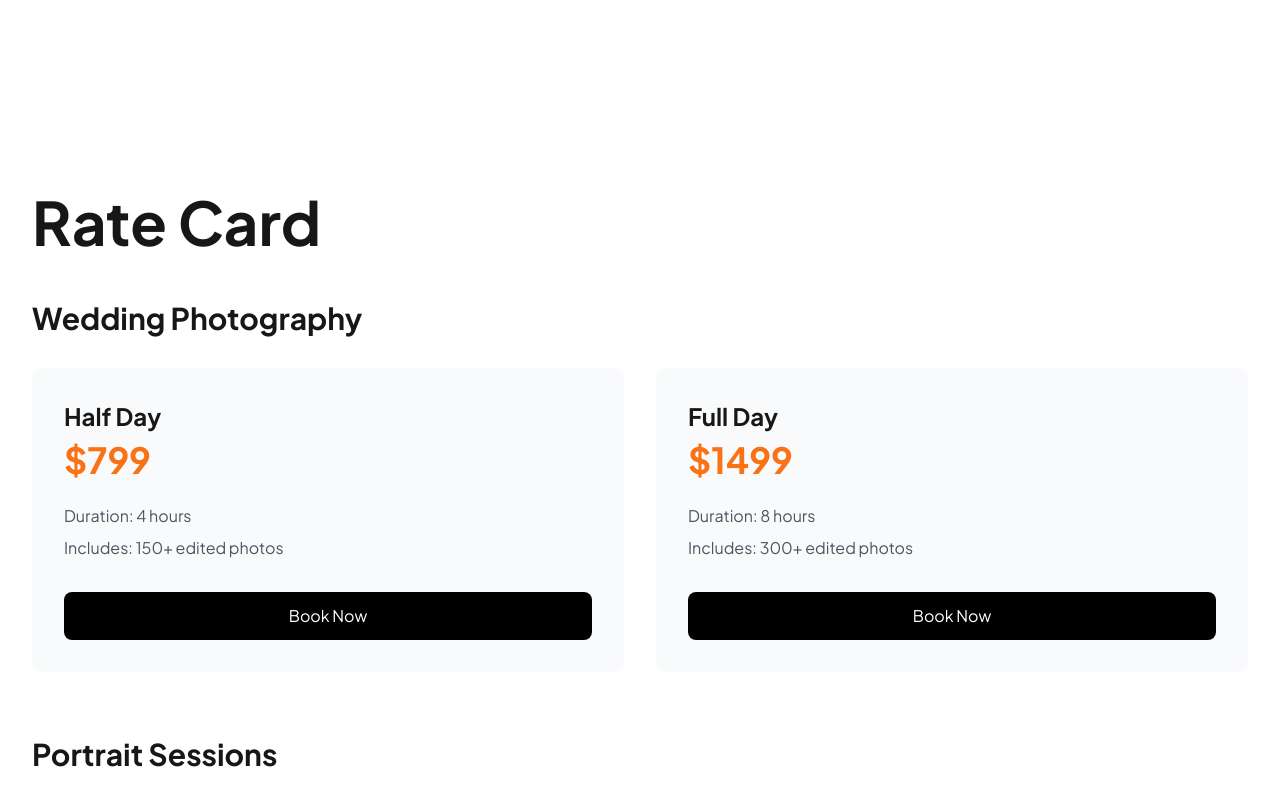
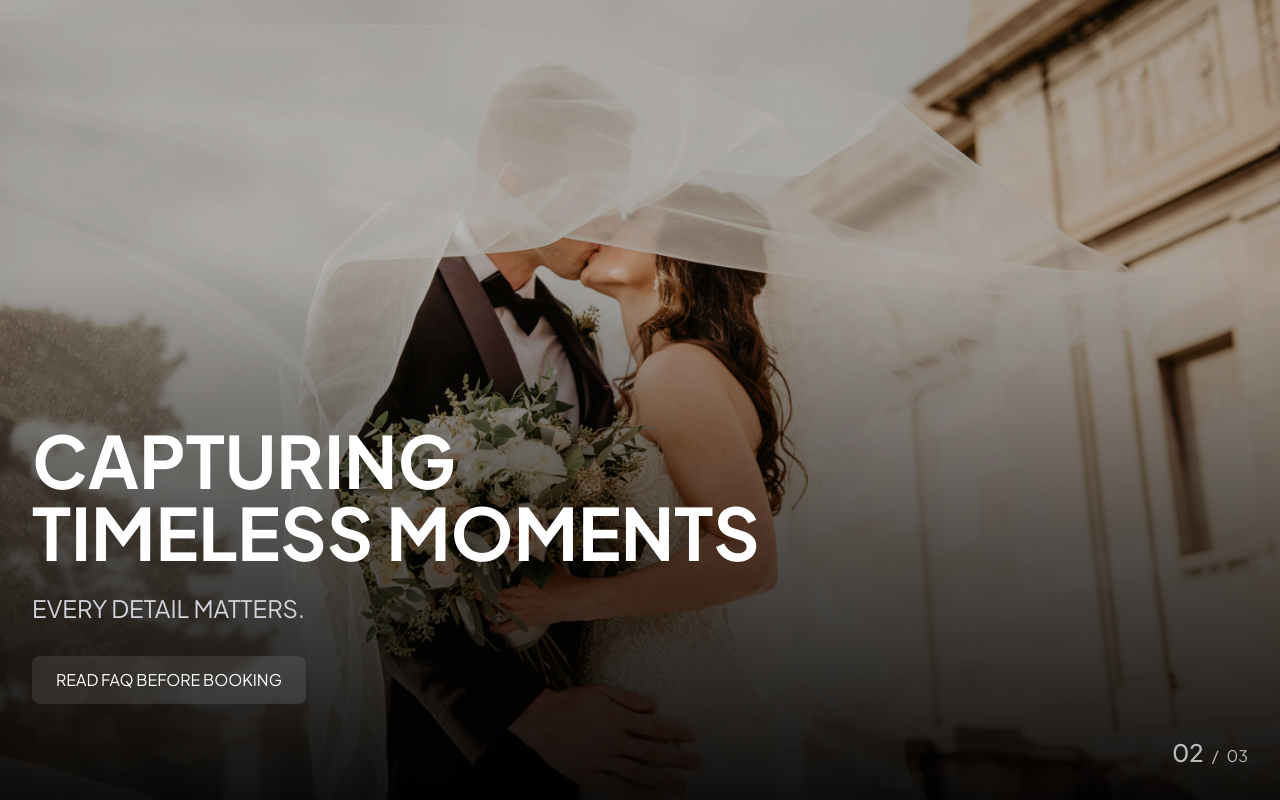
Before and after one commit to nanayawdev/sammybeephotography, a Next.js app: page /ratecard in a window 1280 px wide. Shown: the top 800 px of the page. Built offline with nearby package versions, Linux system fonts and the light colour scheme.

Commit message:
Add dynamic hero section with sliding images to rate card page

```diff
--- a/src/app/ratecard/page.tsx
+++ b/src/app/ratecard/page.tsx
@@ -1,4 +1,41 @@
+"use client"
+
+import { useState, useEffect } from "react"
+import Image from "next/image"
+
+const HERO_SLIDES = [
+  {
+    image: "/hero-image.jpg",
+    title: "CREATIVITY AT IT'S FINEST",
+    subtitle: "INVEST IN YOUR MEMORIES."
+  },
+  {
+    image: "/hero-image2.jpg",
+    title: "CAPTURING TIMELESS MOMENTS",
+    subtitle: "EVERY DETAIL MATTERS."
+  },
+  {
+    image: "/hero-image3.jpg",
+    title: "PROFESSIONAL EXCELLENCE",
+    subtitle: "CREATING LASTING IMPRESSIONS."
+  }
+]
+
 export default function RateCardPage() {
+  const [activeSlide, setActiveSlide] = useState(0)
+  const [isChanging, setIsChanging] = useState(false)
+
+  useEffect(() => {
+    const timer = setInterval(() => {
+      setIsChanging(true)
+      setTimeout(() => {
+        setActiveSlide((current) => (current + 1) % HERO_SLIDES.length)
+        setIsChanging(false)
+      }, 300)
+    }, 5000)
+    return () => clearInterval(timer)
+  }, [])
+
   const rates = [
     {
       category: "Wedding Photography",
@@ -54,9 +91,49 @@ export default function RateCardPage() {
   ]
 
   return (
-    <main className="min-h-screen pt-24 bg-white">
-      <div className="max-w-7xl mx-auto px-8 py-24">
-        <h1 className="text-5xl md:text-6xl font-bold mb-12">Rate Card</h1>
+    <main className="min-h-screen bg-white">
+      {/* Hero Section */}
+      <section className="relative h-screen bg-black">
+        {/* Background Image with smooth transition */}
+        <Image
+          src={HERO_SLIDES[activeSlide].image}
+          alt="Hero background"
+          fill
+          className={`object-cover transition-all duration-700 ease-in-out ${
+            isChanging ? 'opacity-0 scale-105' : 'opacity-80 scale-100'
+          }`}
+          priority
+        />
+
+        {/* Gradient Overlay */}
+        <div className="absolute inset-x-0 bottom-0 h-2/3 bg-gradient-to-t from-black/90 via-black/50 to-transparent" />
+
+        {/* Content */}
+        <div className="relative h-full max-w-7xl mx-auto px-8 flex flex-col justify-end pb-24">
+          <div className="max-w-3xl">
+            <h1 className="text-5xl md:text-7xl font-bold text-white mb-6">
+              {HERO_SLIDES[activeSlide].title}
+            </h1>
+            <p className="text-xl md:text-2xl text-gray-300 mb-8">
+              {HERO_SLIDES[activeSlide].subtitle}
+            </p>
+            <button className="bg-white/10 backdrop-blur-sm text-white px-6 py-3 rounded-lg hover:bg-white/20 transition-colors">
+              READ FAQ BEFORE BOOKING
+            </button>
+          </div>
+
+          {/* Slide Counter */}
+          <div className="absolute bottom-8 right-8 text-white/70">
+            <span className="text-2xl font-medium">0{activeSlide + 1}</span>
+            <span className="mx-2">/</span>
+            <span>0{HERO_SLIDES.length}</span>
+          </div>
+        </div>
+      </section>
+
+      {/* Rates Section */}
+      <section className="py-24">
+        <div className="max-w-7xl mx-auto px-8">
           <div className="space-y-16">
             {rates.map((category) => (
               <div key={category.category}>
@@ -80,6 +157,7 @@ export default function RateCardPage() {
             ))}
           </div>
         </div>
+      </section>
     </main>
   )
 }
```
Lines whose indentation alone changed are shown as unchanged.
